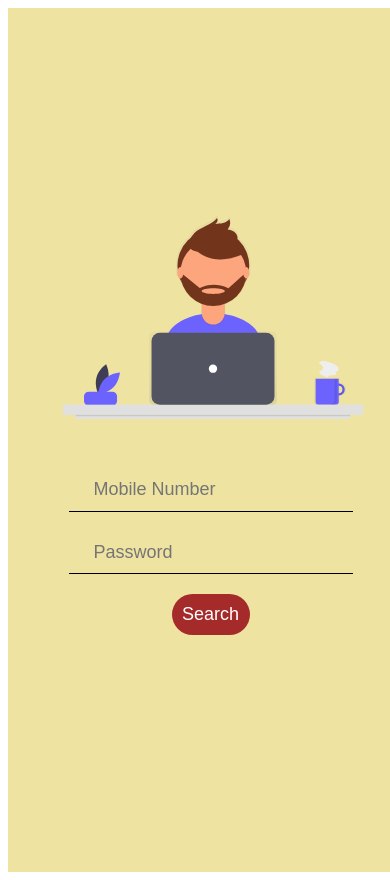
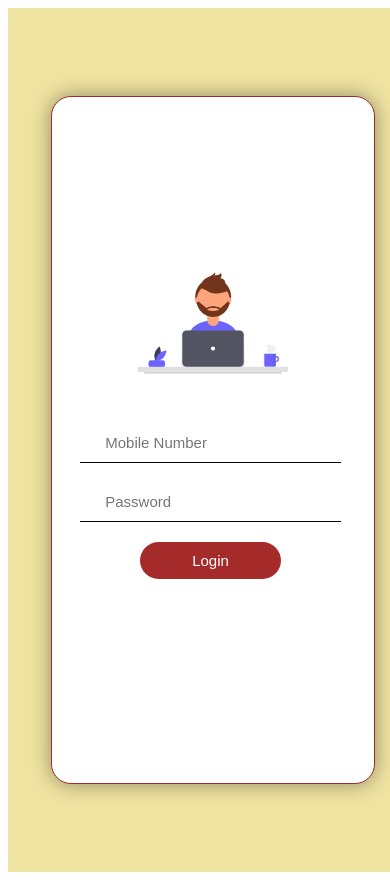
Before and after one commit to krunaltule09/ISP-UI, a plain HTML site: page login_mine/login.html in a window 390 px wide. Shown: the top 880 px of the page. Drawn offline with Linux system fonts and the light colour scheme.

Commit message:
login-ui-readiness

```diff
--- a/login_mine/login.html
+++ b/login_mine/login.html
@@ -5,21 +5,24 @@
     <meta http-equiv="X-UA-Compatible" content="IE=edge">
     <meta name="viewport" content="width=device-width, initial-scale=1.0">
     <link rel="stylesheet" href="style.css">
+    <link rel="stylesheet" href="../common.css">
     <title>Document</title>
 </head>
 <body>
-    <div class="header-container">
-        <img width="300" src='./bg.svg'/>
-        <div class="wrapper">
+    <div class="header-container ">
+        <div class="outer-wrapper ">
+        <img class='logo-img'  src='./bg.svg'/>
+        <div class=" wrapper ">
 
-          <input placeholder="Mobile Number"  class="mt20 name" type="text" />
-          <input placeholder="Password"  class="mt20 name" type="text" />
+          <input placeholder="Mobile Number"  class="mt20 name " type="text" />
+          <input placeholder="Password"  class="mt20 name " type="text" />
 
 
-          <button class="mt20 submit-btn ">Search</button>
+          <button class="mt20 submit-btn ">Login</button>
 
 
         </div>
+    </div>
 
 
       </div>
--- a/login_mine/style.css
+++ b/login_mine/style.css
@@ -8,8 +8,23 @@
   flex-direction: column;
   justify-content: center;
   align-items: center;
+  overflow-x: hidden;
   width: 100vw;
   margin: 0;
+  font-size: 18px;
+}
+
+.outer-wrapper {
+  display: flex;
+  flex-direction: column;
+  justify-content: center;
+  align-items: center;
+  border: 1px solid brown;
+  border-radius: 20px;
+  padding: 20px 5px;
+  background-color: #fff;
+  box-shadow: 0 0 20px rgba(0, 0, 0, 0.4);
+  width: 40%;
 }
 
 .wrapper {
@@ -24,18 +39,22 @@
   justify-content: center;
 }
 
+.logo-img {
+  width: 250px;
+}
+
 .wrapper input[type='text'] {
   padding: 10px 25px;
   background: transparent;
-  width: 60vw;
+  width: 50%;
   border: none;
   line-height: 1.2em;
   border-bottom: 1px solid black;
-
+  font-size: inherit;
   margin-right: 5px;
 
   /* border-radius: 50px 0 0 50px; */
-  font-size: 18px;
+
   color: black;
 }
 .wrapper input[type='text'].error {
@@ -47,18 +66,16 @@
   width: 20vw;
   border: none;
   margin-right: 5px;
-
-  font-size: 18px;
 }
 
 .wrapper button {
   padding: 10px 5px;
-  width: 20vw;
+  width: 200px;
   border: none;
 
   margin-right: 5px;
   border-radius: 50px;
-  font-size: 18px;
+
   background-color: brown;
   color: white;
   cursor: pointer;
@@ -71,34 +88,48 @@
 
 .submit-btn {
   transition: transform 0.1s ease 0.1s;
+  font-size: inherit;
 }
 
 .submit-btn:hover {
   transform: scale(1.05);
 }
 
-.mt10 {
-  margin-top: 10px;
-}
-.mt15 {
-  margin-top: 15px;
-}
+@media only screen and (max-width: 414px) {
+  .outer-wrapper {
+    padding: 5px;
+    width: 90vw;
+    height: 80vh;
+  }
 
-.mt20 {
-  margin-top: 20px;
-}
-.mt5 {
-  margin-top: 5px;
-}
+  .wrapper {
+    font-size: 15px;
+  }
+  .logo-img {
+    width: 150px;
+  }
 
-@media only screen and (min-width: 900px) {
-  .wrapper {
-    width: 700px;
+  .submit-btn {
+    width: 60% !important;
+  }
+
+  .wrapper input[type='text'] {
+    width: 90%;
   }
 }
 
-@media only screen and (max-width: 750px) {
-  .wrapper {
-    width: 100vw;
+@media only screen and (max-width: 768px) {
+  .outer-wrapper {
+    width: 80%;
+  }
+  .wrapper input[type='text'] {
+    width: 90%;
   }
 }
+
+@media only screen and (min-width: 1920px) {
+  .outer-wrapper,
+  .wrapper {
+    width: 900px;
+  }
+}
```
